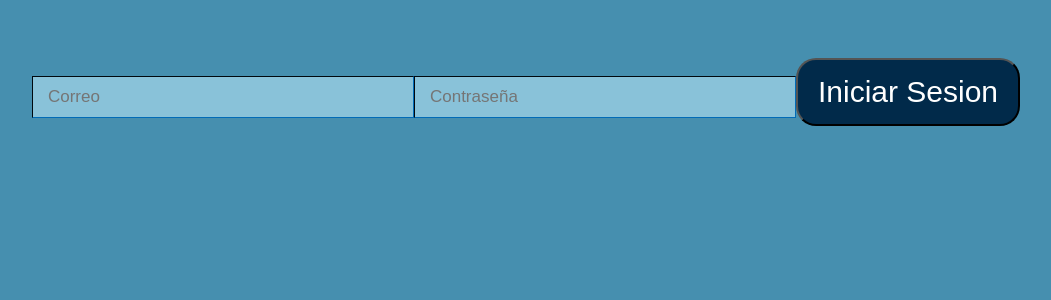
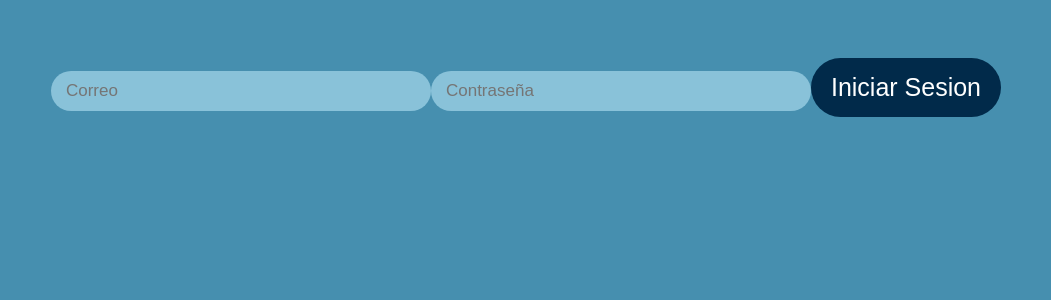
Before and after one commit to FernandezIgnacio/ProyectoAnual6-1, a React (Vite) app: page /login in a window 1280 px wide. Shown: the top 300 px of the page, without its empty margins (114-1165 px from the left). Built offline with nearby package versions, Linux system fonts and the light colour scheme.

Commit message:
Modificando estilos

```diff
--- a/src/components/style.css
+++ b/src/components/style.css
@@ -7,19 +7,16 @@
     justify-content: center;
     align-items: center;
     padding: 0 16px 0 16px;
+    flex-direction: column;
 }
 
-.mail {
-    margin-top: 50px;
-}
+
 
 .Img {
     width: 150px;
     height: 150px;
     margin-bottom: 30;
 }
-
-
 
 .input{
     height: 40px;
@@ -30,11 +27,43 @@
     color:#013A63;
     background-color:#89C2D9;
 
-    border-width: 1.5px;
+    border: 1.5px;
+    border-radius: 20px;
 
     margin-bottom: 18px;
-    padding: 0px 15px 0 15px;
+    padding: 0 15px 0 15px;
+    transition: opacity 0.3s ease;
 }
+
+
+.input:hover {
+    opacity: 0.85;
+}
+.input:focus {
+    outline: none;
+    border-color: #468FAF;
+    box-shadow: 0 0 5px #468FAF;
+  }
+
+.mail {
+    margin-top: 50px;
+}
+.button {
+    background-color: #012A4A;
+    margin-top: 50px;
+    padding: 15px 20px;
+    border-radius: 30px;
+    border: none;
+    font-size: 25px;
+    color: #FFFFFF;
+    transition: opacity 0.3s ease;
+}
+
+.button:hover {
+    opacity: 0.85;
+}
+
+
 .inputError{
     border-color: 'red';
     color: 'red';
@@ -44,12 +73,3 @@
     margin-top: -19.5px;
     margin-bottom: 3.5px;
 }
-
-.button{
-    background-color: #012A4A;
-    margin-top:50px;
-    padding: 15px 20px 15px 20px ;
-    border-radius: 20px;
-    font-size: 30px;
-    color: #FFFFFF;
-}
```
